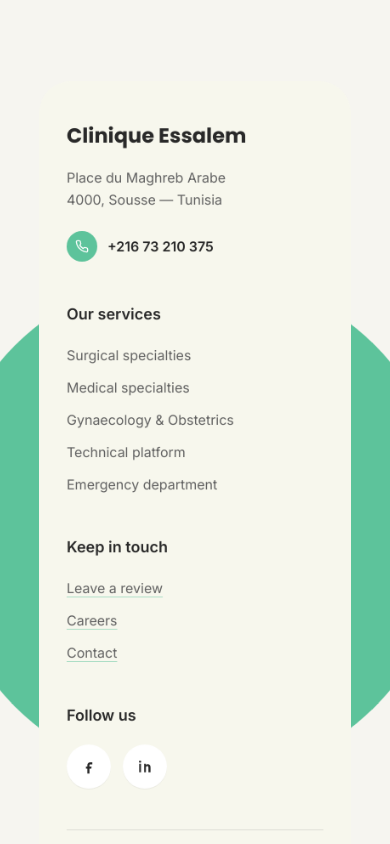
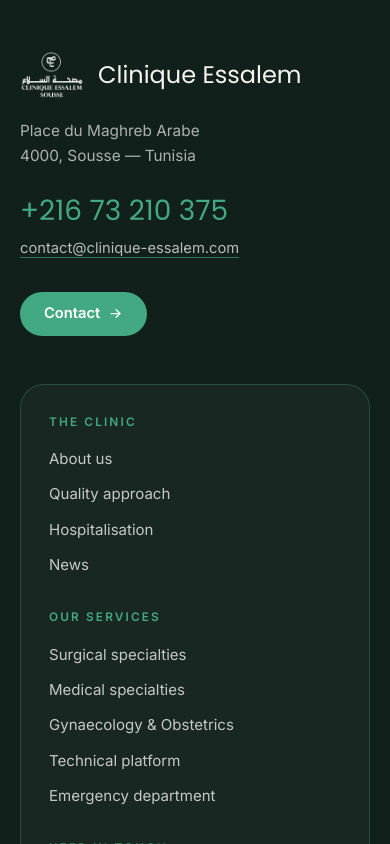
Before and after one commit to ihebmehrzi96/essalem-web, a Next.js app: page /en in a window 390 px wide. Shown: the part 5440-6284 px from the top of the page. Built offline with nearby package versions, Linux system fonts and the light colour scheme; no server answers; the database is empty; a web font is replaced by a local one.

Commit message:
chore: add postinstall prisma generate and footer updates

```diff
--- a/app/[locale]/(site)/presentation/page.tsx
+++ b/app/[locale]/(site)/presentation/page.tsx
@@ -162,7 +162,7 @@ export default async function PresentationPage({
             </div>
 
             {/* Photo verticale du hall d'accueil */}
-            <div className="relative h-[440px] w-full overflow-hidden border border-[#5DC39B]/40 bg-mist sm:h-[520px]">
+            <div className="relative h-[525px] w-full overflow-hidden border border-[#5DC39B]/40 bg-mist sm:h-[620px]">
               <Image
                 src="/images/hall-accueil.jpg"
                 alt="Hall d'accueil — Clinique Essalem"
--- a/components/site-footer.tsx
+++ b/components/site-footer.tsx
@@ -1,13 +1,9 @@
 "use client";
 
-import { useEffect, useRef } from "react";
+import Image from "next/image";
 import { useLocale, useTranslations } from "next-intl";
-import { Link, usePathname } from "@/i18n/routing";
+import { Link } from "@/i18n/routing";
 import { clinic } from "@/lib/content";
-import gsap from "gsap";
-import { ScrollTrigger } from "gsap/ScrollTrigger";
-
-gsap.registerPlugin(ScrollTrigger);
 
 const MAP_SRC =
   "https://www.google.com/maps/embed?pb=!1m18!1m12!1m3!1d3234.3916896023056!2d10.618824216098437!3d35.83939798015767!2m3!1f0!2f0!3f0!3m2!1i1024!2i768!4f13.1!3m3!1m2!1s0x13027580bf92c027%3A0xcdb5761297fc24b0!2sClinique%20Essalem%20Sousse!5e0!3m2!1sfr!2stn!4v1600960303372!5m2!1sfr!2stn";
@@ -201,262 +197,223 @@ export function Contact() {
 export default function SiteFooter() {
   const t = useTranslations("footer");
   const tn = useTranslations("nav");
-  const pathname = usePathname();
-
-  const footerRef = useRef<HTMLElement>(null);
-  const circleRef = useRef<HTMLDivElement>(null);
-  const outerCardRef = useRef<HTMLDivElement>(null);
-
-  useEffect(() => {
-    const footer = footerRef.current;
-    const circle = circleRef.current;
-    const card = outerCardRef.current;
-    if (!footer || !circle || !card) return;
-
-    const ctx = gsap.context(() => {
-      // 1. Expanding #5DC39B circle dome
-      gsap.fromTo(
-        circle,
-        {
-          scale: 0.85,
-        },
-        {
-          scale: 6.2,
-          ease: "none",
-          scrollTrigger: {
-            trigger: footer,
-            start: "top 95%",
-            end: "bottom bottom",
-            scrub: 0.3,
-            invalidateOnRefresh: true,
-          },
-        }
-      );
-
-      // 2. Inner rounded card scales from 0.85 to 1
-      gsap.fromTo(
-        card,
-        {
-          scale: 0.85,
-        },
-        {
-          scale: 1,
-          ease: "none",
-          scrollTrigger: {
-            trigger: footer,
-            start: "top 95%",
-            end: "bottom bottom",
-            scrub: 0.3,
-            invalidateOnRefresh: true,
-          },
-        }
-      );
-    }, footer);
-
-    // Refresh ScrollTrigger after route change & layout settle
-    const rafId = requestAnimationFrame(() => {
-      ScrollTrigger.refresh();
-    });
-    const timerId = setTimeout(() => {
-      ScrollTrigger.refresh();
-    }, 250);
-
-    const ro = new ResizeObserver(() => {
-      ScrollTrigger.refresh();
-    });
-    ro.observe(document.body);
-
-    return () => {
-      cancelAnimationFrame(rafId);
-      clearTimeout(timerId);
-      ro.disconnect();
-      ctx.revert();
-    };
-  }, [pathname]);
 
   return (
-    <div className="relative z-10 w-full">
     <footer
-        ref={footerRef}
       id="footer"
-        className="relative flex w-full flex-col items-center justify-center overflow-visible p-0"
+      data-footer-circle
+      className="relative z-10 w-full border-t-4 border-[#43a982] bg-ink text-paper"
     >
-        {/* BG Circle Expand — 600x600 #5DC39B circle that expands on scroll */}
-        <div
-          ref={circleRef}
-          data-footer-circle
-          aria-hidden="true"
-          style={{
-            width: "600px",
-            height: "600px",
-            top: "calc(50% - 300px)",
-            left: "calc(50% - 300px)",
-            transform: "scale(0.75)",
-          }}
-          className="pointer-events-none absolute rounded-full bg-[#5DC39B] will-change-transform"
+      <div className="mx-auto max-w-[1380px] px-5 pt-14 pb-10 sm:px-8 sm:pt-18 md:px-12">
+        <div className="grid gap-12 lg:grid-cols-12 lg:gap-10">
+          {/* Left Signature Brand & Direct Contact Block */}
+          <div className="flex flex-col justify-between gap-8 lg:col-span-5">
+            <div>
+              <div className="flex items-center gap-3.5">
+                <Image
+                  src="/logo-essalem-white.svg"
+                  alt={t("clinicName")}
+                  width={58}
+                  height={44}
+                  className="h-12 w-auto object-contain"
                 />
-
-        {/* Outer Frame (20px green margin around the card) */}
-        <div className="relative z-10 flex w-full max-w-[1920px] flex-col items-center justify-center p-3 sm:p-6">
-          {/* Spacious Rounded Card (#f7f7ed) with the 4-column content */}
-          <div
-            ref={outerCardRef}
-            style={{ transform: "scale(0.85)" }}
-            className="flex min-h-[400px] w-full flex-col justify-between overflow-clip rounded-[36px] bg-[#f7f7ed] px-8 py-12 text-[#292929] will-change-transform sm:min-h-[460px] sm:rounded-[40px] sm:px-12 sm:py-16 md:px-16 md:py-20"
-          >
-            <div className="mx-auto flex w-full max-w-[1440px] flex-1 flex-col justify-between gap-12">
-              <div className="grid gap-12 sm:grid-cols-2 lg:grid-cols-4 lg:gap-14">
-                {/* Column 1: Clinic Name, Address, Phone */}
-                <div>
-                  <span className="font-display block text-2xl font-bold text-[#292929] sm:text-3xl">
+                <span className="font-display text-2xl leading-none text-paper sm:text-[1.85rem]">
                   {t("clinicName")}
                 </span>
-                  <p className="mt-5 text-base leading-relaxed text-[#616161] sm:text-[1.05rem]">
+              </div>
+
+              <p className="mt-5 max-w-[34ch] text-[0.96rem] leading-relaxed text-white/65">
                 {t("addressLine1")}
                 <br />
                 {t("addressLine2")}
               </p>
+
+              <div className="mt-7">
                 <a
                   href={clinic.phoneHref}
                   dir="ltr"
-                    className="mt-6 inline-flex items-center gap-3 text-base font-semibold text-[#292929] transition-colors hover:text-[#5DC39B] sm:text-[1.05rem]"
+                  className="font-display inline-block text-[clamp(1.75rem,3vw,2.4rem)] leading-none text-[#43a982] transition-colors hover:text-paper"
                 >
-                    <span className="flex h-9 w-9 items-center justify-center rounded-full bg-[#5DC39B] text-white">
+                  {clinic.phone}
+                </a>
+                <a
+                  href={`mailto:${clinic.email}`}
+                  dir="ltr"
+                  className="mt-2.5 block w-fit text-[0.92rem] text-white/70 underline decoration-[#43a982]/60 underline-offset-4 transition-colors hover:text-[#43a982]"
+                >
+                  {clinic.email}
+                </a>
+              </div>
+            </div>
+
+            <div className="flex flex-wrap items-center gap-3">
+              <Link
+                href="/contact"
+                className="group inline-flex min-h-11 items-center gap-2 rounded-full bg-[#43a982] px-6 py-2.5 text-[0.92rem] font-semibold text-white transition-colors hover:bg-paper hover:text-ink"
+              >
+                <span>{t("contact")}</span>
                 <svg
-                        width="16"
-                        height="16"
+                  width="15"
+                  height="15"
                   viewBox="0 0 24 24"
                   fill="none"
                   stroke="currentColor"
                   strokeWidth="2"
                   strokeLinecap="round"
                   strokeLinejoin="round"
+                  className="transition-transform duration-300 group-hover:translate-x-0.5 rtl:-scale-x-100 rtl:group-hover:-translate-x-0.5"
                   aria-hidden="true"
                 >
-                        <path d="M22 16.9v3a2 2 0 0 1-2.2 2 19.8 19.8 0 0 1-8.6-3.1 19.5 19.5 0 0 1-6-6A19.8 19.8 0 0 1 2.1 4.2 2 2 0 0 1 4.1 2h3a2 2 0 0 1 2 1.7c.1 1 .4 1.9.7 2.8a2 2 0 0 1-.5 2.1L8.1 9.9a16 16 0 0 0 6 6l1.3-1.3a2 2 0 0 1 2.1-.4c.9.3 1.8.6 2.8.7a2 2 0 0 1 1.7 2Z" />
+                  <path d="M5 12h14" />
+                  <path d="m13 6 6 6-6 6" />
                 </svg>
-                    </span>
-                    {clinic.phone}
-                  </a>
+              </Link>
+            </div>
           </div>
 
-                {/* Column 2: Services */}
-                <nav className="flex flex-col gap-3.5 text-base text-[#616161] sm:text-[1.05rem]">
-                  <span className="mb-2 text-lg font-semibold text-[#292929]">
+          {/* Right Framed Bento Panel with Links & Named Social Pills */}
+          <div className="flex flex-col justify-between gap-8 rounded-3xl border border-[#43a982]/30 bg-white/[0.03] p-7 sm:p-9 lg:col-span-7">
+            <div className="grid gap-8 sm:grid-cols-3">
+              {/* Col 1: Clinic */}
+              <nav className="flex flex-col gap-3 text-[0.94rem] text-white/75">
+                <span className="mb-1 text-[0.74rem] font-semibold tracking-[0.18em] text-[#43a982] uppercase">
+                  {tn("clinic")}
+                </span>
+                <Link
+                  href="/presentation"
+                  className="w-fit transition-colors hover:text-[#43a982]"
+                >
+                  {tn("presentation")}
+                </Link>
+                <Link
+                  href="/demarche-qualite"
+                  className="w-fit transition-colors hover:text-[#43a982]"
+                >
+                  {tn("quality")}
+                </Link>
+                <Link
+                  href="/votre-sejour"
+                  className="w-fit transition-colors hover:text-[#43a982]"
+                >
+                  {tn("stay")}
+                </Link>
+                <Link
+                  href="/actualites"
+                  className="w-fit transition-colors hover:text-[#43a982]"
+                >
+                  {tn("news")}
+                </Link>
+              </nav>
+
+              {/* Col 2: Services */}
+              <nav className="flex flex-col gap-3 text-[0.94rem] text-white/75">
+                <span className="mb-1 text-[0.74rem] font-semibold tracking-[0.18em] text-[#43a982] uppercase">
                   {t("services")}
                 </span>
                 <Link
                   href="/services/specialites-chirurgicales"
-                    className="transition-colors hover:text-[#5DC39B]"
+                  className="w-fit transition-colors hover:text-[#43a982]"
                 >
                   {tn("surgical")}
                 </Link>
                 <Link
                   href="/services/specialites-medicales"
-                    className="transition-colors hover:text-[#5DC39B]"
+                  className="w-fit transition-colors hover:text-[#43a982]"
                 >
                   {tn("medical")}
                 </Link>
                 <Link
                   href="/services/gynecologie-obstetrique"
-                    className="transition-colors hover:text-[#5DC39B]"
+                  className="w-fit transition-colors hover:text-[#43a982]"
                 >
                   {tn("gyneco")}
                 </Link>
                 <Link
                   href="/services/plateau-technique"
-                    className="transition-colors hover:text-[#5DC39B]"
+                  className="w-fit transition-colors hover:text-[#43a982]"
                 >
                   {tn("technical")}
                 </Link>
                 <Link
                   href="/services/urgences"
-                    className="transition-colors hover:text-[#5DC39B]"
+                  className="w-fit transition-colors hover:text-[#43a982]"
                 >
                   {tn("emergency")}
                 </Link>
               </nav>
 
-                {/* Column 3: Keep in touch */}
-                <nav className="flex flex-col gap-3.5 text-base text-[#616161] sm:text-[1.05rem]">
-                  <span className="mb-2 text-lg font-semibold text-[#292929]">
+              {/* Col 3: Keep in touch */}
+              <nav className="flex flex-col gap-3 text-[0.94rem] text-white/75">
+                <span className="mb-1 text-[0.74rem] font-semibold tracking-[0.18em] text-[#43a982] uppercase">
                   {t("keepInTouch")}
                 </span>
                 <Link
                   href="/contact"
-                    className="underline decoration-[#5DC39B]/50 underline-offset-4 transition-colors hover:text-[#5DC39B]"
+                  className="w-fit transition-colors hover:text-[#43a982]"
                 >
                   {t("review")}
                 </Link>
                 <Link
                   href="/recrutement"
-                    className="underline decoration-[#5DC39B]/50 underline-offset-4 transition-colors hover:text-[#5DC39B]"
+                  className="w-fit transition-colors hover:text-[#43a982]"
                 >
                   {t("recruitment")}
                 </Link>
                 <Link
                   href="/contact"
-                    className="underline decoration-[#5DC39B]/50 underline-offset-4 transition-colors hover:text-[#5DC39B]"
+                  className="w-fit transition-colors hover:text-[#43a982]"
                 >
                   {t("contact")}
                 </Link>
               </nav>
+            </div>
 
-                {/* Column 4: Socials */}
-                <div>
-                  <span className="mb-5 block text-lg font-semibold text-[#292929]">
+            {/* Social Pills inside Bento Panel */}
+            <div className="flex flex-wrap items-center justify-between gap-4 border-t border-white/10 pt-6">
+              <span className="text-[0.74rem] font-semibold tracking-[0.18em] text-[#43a982] uppercase">
                 {t("follow")}
               </span>
-                  <div className="flex gap-3.5">
+              <div className="flex flex-wrap gap-2.5">
                 <a
                   href={clinic.facebook}
                   target="_blank"
                   rel="noreferrer"
-                      aria-label="Facebook"
-                      className="flex h-13 w-13 items-center justify-center rounded-full bg-white text-[#292929] shadow-2xs transition-colors hover:bg-[#5DC39B] hover:text-white"
+                  className="inline-flex items-center gap-1.5 rounded-full border border-white/15 px-4 py-1.5 text-[0.84rem] text-white/85 transition-colors hover:border-[#43a982] hover:bg-[#43a982] hover:text-white"
                 >
-                      <svg
-                        width="20"
-                        height="20"
-                        viewBox="0 0 24 24"
-                        fill="currentColor"
-                        aria-hidden="true"
-                      >
-                        <path d="M14 9h3V6h-3c-2.2 0-4 1.8-4 4v2H8v3h2v7h3v-7h2.5l.5-3h-3v-2c0-.6.4-1 1-1Z" />
-                      </svg>
+                  <span>Facebook</span>
+                  <span aria-hidden="true">↗</span>
                 </a>
                 <a
                   href={clinic.linkedin}
                   target="_blank"
                   rel="noreferrer"
-                      aria-label="LinkedIn"
-                      className="flex h-13 w-13 items-center justify-center rounded-full bg-white text-[#292929] shadow-2xs transition-colors hover:bg-[#5DC39B] hover:text-white"
+                  className="inline-flex items-center gap-1.5 rounded-full border border-white/15 px-4 py-1.5 text-[0.84rem] text-white/85 transition-colors hover:border-[#43a982] hover:bg-[#43a982] hover:text-white"
                 >
-                      <svg
-                        width="20"
-                        height="20"
-                        viewBox="0 0 24 24"
-                        fill="currentColor"
-                        aria-hidden="true"
+                  <span>LinkedIn</span>
+                  <span aria-hidden="true">↗</span>
+                </a>
+                <a
+                  href={clinic.instagram}
+                  target="_blank"
+                  rel="noreferrer"
+                  className="inline-flex items-center gap-1.5 rounded-full border border-white/15 px-4 py-1.5 text-[0.84rem] text-white/85 transition-colors hover:border-[#43a982] hover:bg-[#43a982] hover:text-white"
                 >
-                        <path d="M6.5 8H4v12h2.5V8ZM5.2 3.5a1.6 1.6 0 1 0 0 3.2 1.6 1.6 0 0 0 0-3.2ZM20 13.3c0-3-1.6-4.5-3.8-4.5-1.5 0-2.3.8-2.7 1.4V8H11v12h2.5v-6.6c0-1.3.7-2.1 1.8-2.1s1.7.8 1.7 2.1V20H20v-6.7Z" />
-                      </svg>
+                  <span>Instagram</span>
+                  <span aria-hidden="true">↗</span>
                 </a>
+              </div>
             </div>
           </div>
         </div>
 
         {/* Bottom Copyright Bar */}
-              <div className="flex flex-wrap justify-between gap-4 border-t border-black/10 pt-8 text-[0.92rem] text-[#616161]">
+        <div className="mt-12 flex flex-wrap items-center justify-between gap-4 border-t border-white/10 pt-7 text-[0.88rem] text-white/55">
           <span>
             © 2026 {t("clinicName")}. {t("rights")}
           </span>
-                <span>{t("cityCountry")}</span>
-              </div>
-            </div>
+          <span className="text-[#43a982]">{t("cityCountry")}</span>
         </div>
       </div>
     </footer>
-    </div>
   );
 }
--- a/components/site-header.tsx
+++ b/components/site-header.tsx
@@ -158,7 +158,7 @@ export default function SiteHeader() {
             className="pointer-events-auto shrink-0 flex items-center transition-opacity hover:opacity-85"
           >
             <Image
-              src={isOverDarkHero ? "/logo-essalem-white.svg" : "/logo-essalem.svg"}
+              src={isOverDarkHero || isOverFooter ? "/logo-essalem-white.svg" : "/logo-essalem.svg"}
               alt={clinic.name}
               width={200}
               height={150}
@@ -172,10 +172,10 @@ export default function SiteHeader() {
             <Link
               href="/contact"
               className={`text-xs sm:text-sm font-semibold uppercase tracking-[0.16em] transition-colors duration-300 ${
-                isOverDarkHero
+                isOverFooter
+                  ? "text-white hover:text-ink"
+                  : isOverDarkHero
                   ? "text-white hover:text-leaf"
-                  : isOverFooter
-                  ? "text-ink hover:text-white"
                   : "text-ink hover:text-leaf"
               }`}
             >
@@ -192,19 +192,19 @@ export default function SiteHeader() {
               <div className="w-8 sm:w-9 h-[10px] flex flex-col justify-between relative pointer-events-none">
                 <span
                   className={`block w-full h-[2.5px] rounded-full transition-all duration-300 group-hover:translate-x-1 ${
-                    isOverDarkHero
+                    isOverFooter
+                      ? "bg-white group-hover:bg-ink"
+                      : isOverDarkHero
                       ? "bg-white group-hover:bg-leaf"
-                      : isOverFooter
-                      ? "bg-ink group-hover:bg-white"
                       : "bg-leaf group-hover:bg-ink"
                   }`}
                 />
                 <span
                   className={`block w-full h-[2.5px] rounded-full transition-all duration-300 group-hover:-translate-x-1 ${
-                    isOverDarkHero
+                    isOverFooter
+                      ? "bg-white group-hover:bg-ink"
+                      : isOverDarkHero
                       ? "bg-white group-hover:bg-leaf"
-                      : isOverFooter
-                      ? "bg-ink group-hover:bg-white"
                       : "bg-leaf group-hover:bg-ink"
                   }`}
                 />
--- a/messages/ar.json
+++ b/messages/ar.json
@@ -73,6 +73,8 @@
     "recruitment": "التوظيف",
     "contact": "اتصل بنا",
     "follow": "تابعنا",
+    "location": "الموقع",
+    "openInMaps": "فتح في الخرائط",
     "rights": "جميع الحقوق محفوظة."
   },
   "common": {
--- a/messages/en.json
+++ b/messages/en.json
@@ -73,6 +73,8 @@
     "recruitment": "Careers",
     "contact": "Contact",
     "follow": "Follow us",
+    "location": "Location",
+    "openInMaps": "Open in Maps",
     "rights": "All rights reserved."
   },
   "common": {
--- a/messages/fr.json
+++ b/messages/fr.json
@@ -73,6 +73,8 @@
     "recruitment": "Recrutement",
     "contact": "Contact",
     "follow": "Suivez-nous",
+    "location": "Localisation",
+    "openInMaps": "Ouvrir dans Maps",
     "rights": "Tous droits réservés."
   },
   "common": {
--- a/package.json
+++ b/package.json
@@ -6,7 +6,8 @@
     "dev": "next dev",
     "build": "next build",
     "start": "next start",
-    "lint": "eslint"
+    "lint": "eslint",
+    "postinstall": "prisma generate"
   },
   "dependencies": {
     "@gsap/react": "^2.1.2",
```
Also changed, not shown: app/[locale]/(site)/contact/page.tsx (+15 -3 lines), components/page-loader.tsx (+19 -7 lines). Lines whose indentation alone changed are shown as unchanged.
